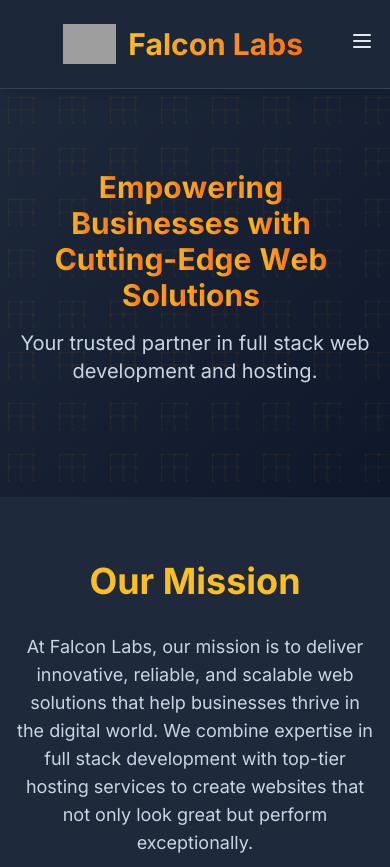
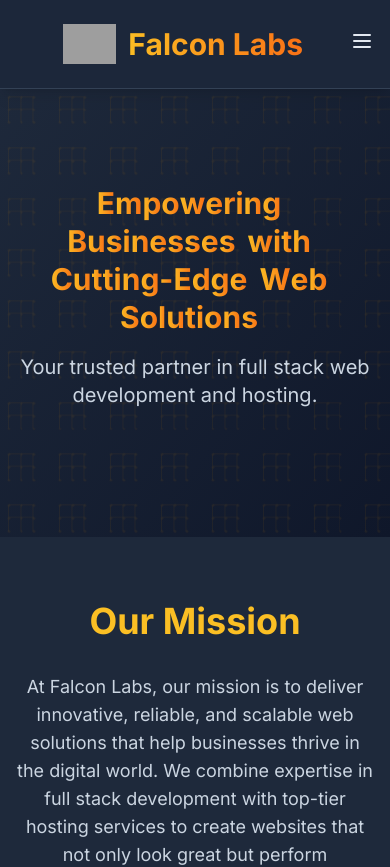
Before and after one commit to KwR41230/falcon-labs, a Next.js app: page / in a window 390 px wide. Shown: the top 867 px of the page. Built offline with nearby package versions, Linux system fonts and the light colour scheme; grey boxes are pictures that could not be loaded.

Commit message:
Tighten mobile spacing in hero title animation

```diff
--- a/app/page.tsx
+++ b/app/page.tsx
@@ -61,7 +61,7 @@
   return (
     <div className="min-h-screen">
       {/* Hero Section */}
-      <section className="bg-gradient-to-br from-slate-800 to-slate-900 py-20 relative overflow-hidden">
+      <section className="bg-gradient-to-br from-slate-800 to-slate-900 py-20 relative">
         {/* Animated Background Pattern */}
         <div className="absolute inset-0 opacity-25">
           <div className="absolute inset-0" style={{
@@ -82,7 +82,7 @@
             }
           }
         `}</style>
-        <div className="max-w-7xl mx-auto px-4 sm:px-6 lg:px-8 text-center relative z-10">
+        <div className="max-w-7xl mx-auto px-4 sm:px-6 lg:px-8 text-center relative z-10 py-4">
           <SplitText
             text="Empowering Businesses with Cutting-Edge Web Solutions"
             className="text-3xl md:text-4xl lg:text-5xl font-bold mb-4"
--- a/components/SplitText.tsx
+++ b/components/SplitText.tsx
@@ -19,11 +19,15 @@
 export default function SplitText({ text, className = '' }: SplitTextProps) {
   const splitText = (text: string) => {
     return text.split(' ').map((word, wordIndex) => (
-      <span key={wordIndex} className="word inline-block mr-2">
+      <span key={wordIndex} className="word inline-block mr-3 align-baseline">
         {word.split('').map((char, charIndex) => (
           <motion.span
             key={charIndex}
             className="char inline-block bg-gradient-to-r from-amber-400 via-orange-500 to-amber-400 bg-[length:200%_200%] animate-gradient-shift bg-clip-text text-transparent"
+            style={{
+              lineHeight: '1.2',
+              paddingBottom: '2px'
+            }}
             variants={charVariants}
             initial="hidden"
             animate="visible"
@@ -41,7 +45,7 @@
   };
 
   return (
-    <div className={`${className} break-normal`}>
+    <div className={`${className} break-normal leading-tight md:leading-relaxed`}>
       {splitText(text)}
     </div>
   );
```
